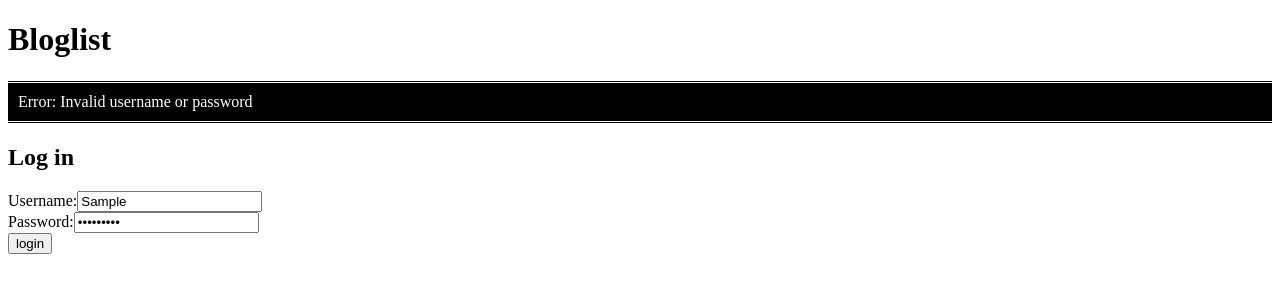
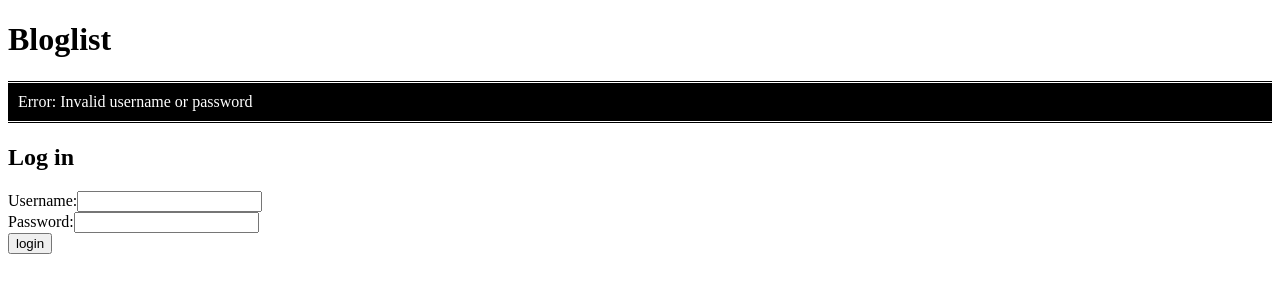
Before and after one commit to lapaset/fullstack_part5, a React (Create React App) app in the folder bloglist-frontend/: page / in a window 1280 px wide. Both pictures are taken after typing "Sample", "Sample123" into the empty fields and a click on the button "login". Shown: the top 300 px of the page. Built offline with nearby package versions, Linux system fonts and the light colour scheme; no server answers; the HTML template or start-up script is replaced by a standard one.

Commit message:
Refactor

```diff
--- a/bloglist-frontend/src/App.js
+++ b/bloglist-frontend/src/App.js
@@ -1,13 +1,13 @@
 import React, { useState, useEffect } from 'react'
 import UserView from './components/UserView'
 import LoginForm from './components/LoginForm'
+import ErrorField from './components/ErrorField'
+import NotificationField from './components/NotificationField'
 import blogService from './services/blogs'
 import loginService from './services/login'
 
 const App = () => {
   const [blogs, setBlogs] = useState([])
-  const [username, setUsername] = useState('')
-  const [password, setPassword] = useState('')
   const [user, setUser] = useState(null)
   const [errorMessage, setErrorMessage] = useState(null)
   const [notification, setNotification] = useState(null)
@@ -29,6 +29,7 @@ const App = () => {
   }, [])
 
   const displayError = message => {
+    setNotification(null)
     setErrorMessage(message)
     setTimeout(() => {
       setErrorMessage(null)
@@ -36,6 +37,7 @@ const App = () => {
   }
 
   const displayNotification = message => {
+    setErrorMessage(null)
     setNotification(message)
     setTimeout(() => {
       setNotification(null)
@@ -46,26 +48,21 @@ const App = () => {
     try {
       const blogs = await blogService.getAll()
       setBlogs( blogs )
+
     } catch (exception) {
       setErrorMessage('could not fetch blogs')
     }
   }
 
-  const handleLogin = async event => {
-    event.preventDefault()
-    console.log('login:', username, password)
-
+  const handleLogin = async userObject => {
     try {
-      const user = await loginService.login({
-        username, password,
-      })
+      const user = await loginService.login(userObject)
 
       window.localStorage.setItem(
         'loggedBloglistUser', JSON.stringify(user)
       )
       setUser(user)
-      setUsername('')
-      setPassword('')
+      blogService.setToken(user.token)
       displayNotification(`Logged in as ${user.username}`)
 
     } catch {
@@ -75,7 +72,6 @@ const App = () => {
 
   const handleLogout = async event => {
     event.preventDefault()
-    console.log('log out:', username, password)
 
     window.localStorage.removeItem('loggedBloglistUser')
     setUser(null)
@@ -110,7 +106,8 @@ const App = () => {
     try {
       await blogService.updateBlog(id, blogObject)
     } catch (exception) {
-      setErrorMessage('could not add like')
+      setErrorMessage('failed to like')
+      console.log(exception)
     }
 
     refreshBlogs()
@@ -120,28 +117,11 @@ const App = () => {
     try {
       await blogService.deleteBlog(id)
     } catch (exception) {
-      console.log('failed to delete blog', exception)
+      setErrorMessage('failed to delete blog')
+      console.log(exception)
     }
+
     refreshBlogs()
-  }
-
-  const handleUsernameChange = ({ target }) => setUsername(target.value)
-  const handlePasswordChange = ({ target }) => setPassword(target.value)
-
-  const ErrorField = ({ message }) => {
-    return message === null
-      ? null
-      : <div className="errorField">
-          Error: {message}
-        </div>
-  }
-
-  const NotificationField = ({ message }) => {
-    return message === null
-      ? null
-      : <div className="notificationField">
-          {message}
-      </div>
   }
 
   return (
@@ -158,11 +138,7 @@ const App = () => {
 
       {user === null
         ? <LoginForm
-            username={username}
-            password={password}
             handleLogin={handleLogin}
-            handlePasswordChange={handlePasswordChange}
-            handleUsernameChange={handleUsernameChange}
           />
         : <UserView
             user={user}
--- a/bloglist-frontend/src/components/Blog.js
+++ b/bloglist-frontend/src/components/Blog.js
@@ -22,8 +22,6 @@ const Blog = ({ blog, addLike, deleteBlog, user }) => {
     <button onClick={handleDelete}>remove</button>
   )
 
-  console.log('user at blog', user.username, 'blog creator:', blog.user.username)
-
   return (
   <li className="blog">
     {blog.title} {blog.author}
--- /dev/null
+++ b/bloglist-frontend/src/components/ErrorField.js
@@ -0,0 +1,11 @@
+import React from 'react'
+
+const ErrorField = ({ message }) => {
+  return message === null
+    ? null
+    : <div className="errorField">
+        Error: {message}
+      </div>
+}
+
+export default ErrorField
--- a/bloglist-frontend/src/components/LoginForm.js
+++ b/bloglist-frontend/src/components/LoginForm.js
@@ -1,8 +1,24 @@
-import React from 'react'
+import React, { useState } from 'react'
 import InputField from './InputField'
 
-const LoginForm = ({ username, password, handleLogin, handlePasswordChange, handleUsernameChange }) => (
-  <form onSubmit={handleLogin}>
+const LoginForm = ({ handleLogin }) => {
+  const [username, setUsername] = useState('')
+  const [password, setPassword] = useState('')
+
+  const handleUsernameChange = ({ target }) => setUsername(target.value)
+  const handlePasswordChange = ({ target }) => setPassword(target.value)
+
+  const handleSubmit = event => {
+    event.preventDefault()
+    handleLogin({
+      username, password,
+    })
+    setUsername('')
+    setPassword('')
+  }
+
+  return (
+  <form onSubmit={handleSubmit}>
     <h2>Log in</h2>
     <InputField
       type="text"
@@ -18,6 +34,6 @@ const LoginForm = ({ username, password, handleLogin, handlePasswordChange, hand
     />
     <button type="submit">login</button>
   </form>
-)
+)}
 
 export default LoginForm
--- /dev/null
+++ b/bloglist-frontend/src/components/NotificationField.js
@@ -0,0 +1,11 @@
+import React from 'react'
+
+const NotificationField = ({ message }) => {
+  return message === null
+    ? null
+    : <div className="notificationField">
+        {message}
+    </div>
+}
+
+export default NotificationField
--- a/bloglist-frontend/src/components/Togglable.js
+++ b/bloglist-frontend/src/components/Togglable.js
@@ -1,4 +1,5 @@
 import React, { useState, useImperativeHandle } from 'react'
+import PropTypes from 'prop-types'
 
 const Togglable = React.forwardRef((props, ref) => {
   const [visible, setVisible] = useState(false)
@@ -26,4 +27,9 @@ const Togglable = React.forwardRef((props, ref) => {
   )
 })
 
+Togglable.propTypes = {
+  buttonLabel: PropTypes.string.isRequired,
+  closeButtonLabel: PropTypes.string.isRequired
+}
+
 export default Togglable
--- a/bloglist-frontend/src/services/blogs.js
+++ b/bloglist-frontend/src/services/blogs.js
@@ -12,7 +12,6 @@ const getAll = async () => {
 }
 
 const createBlog = async newBlog => {
-  console.log('token', token)
   const config = {
     headers: { Authorization: token },
   }
```
Also changed, not shown: bloglist-frontend/package.json (+13 -6 lines), 1 other file (tests, documents, lock files or other folders).
